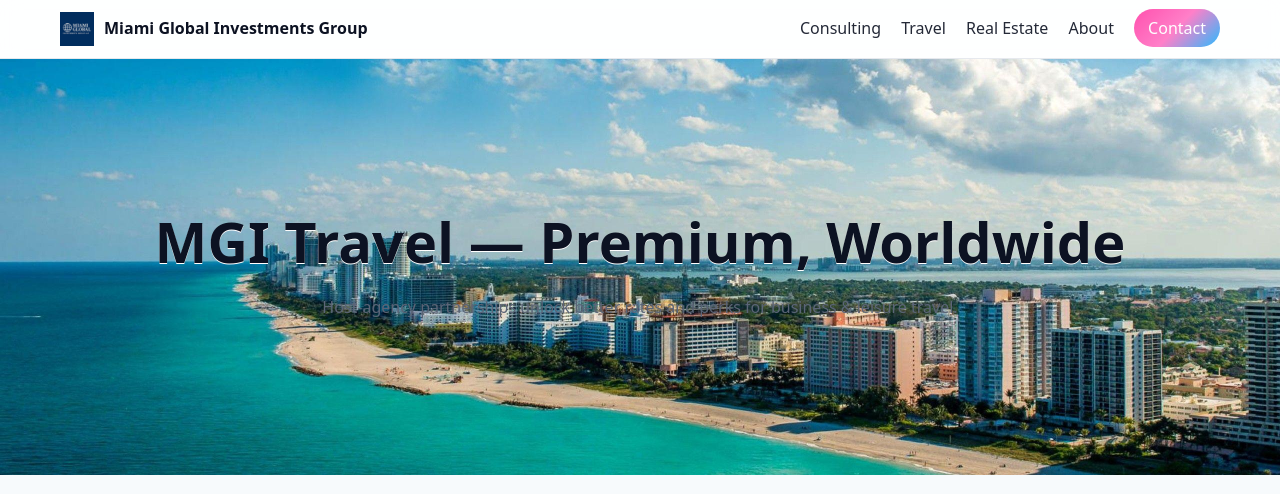
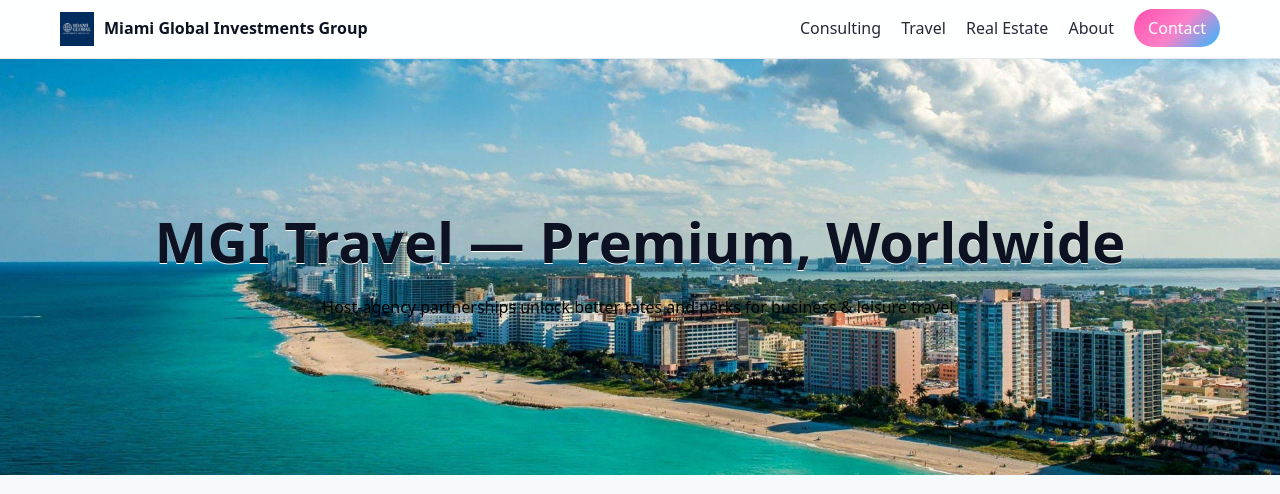
Before and after one commit to MiamiGlobalInvestmentsGroupLLC/newnew, a plain HTML site: page travel.html in a window 1280 px wide. Shown: the top 494 px of the page. Drawn offline with Linux system fonts and the light colour scheme.

Commit message:
Update travel.html

```diff
--- a/travel.html
+++ b/travel.html
@@ -32,7 +32,9 @@
     <img class="hero-img" src="assets/hero-travel.jpg" alt="Travel hero illustration"/>
     <div class="hero-overlay">
       <h1>MGI Travel — Premium, Worldwide</h1>
-      <p>Host-agency partnerships unlock better rates and perks for business & leisure travel.</p>
+     <p style="color:#000000;">
+  Host-agency partnerships unlock better rates and perks for business & leisure travel.
+</p>
     </div>
   </section>
 
```
